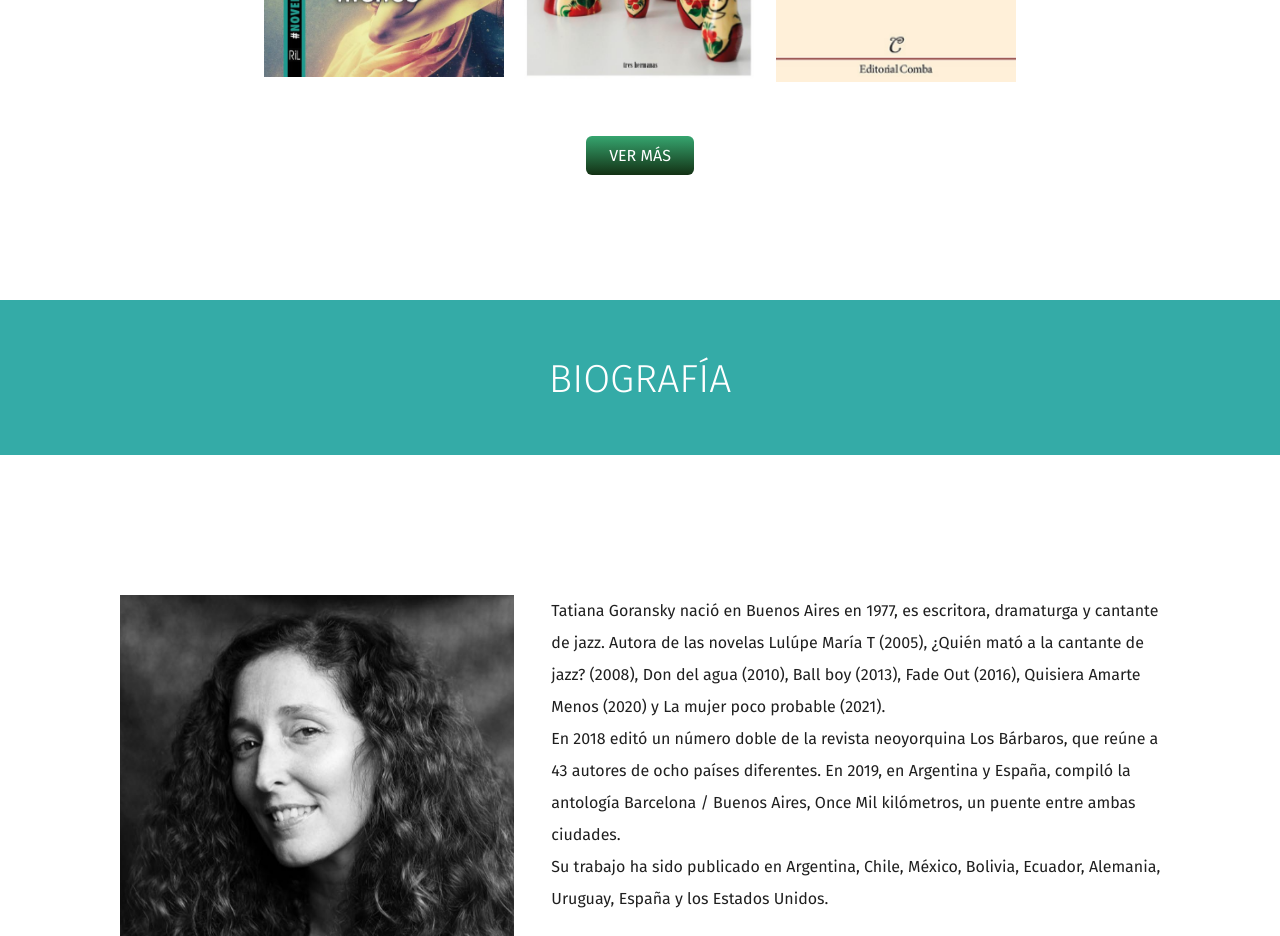
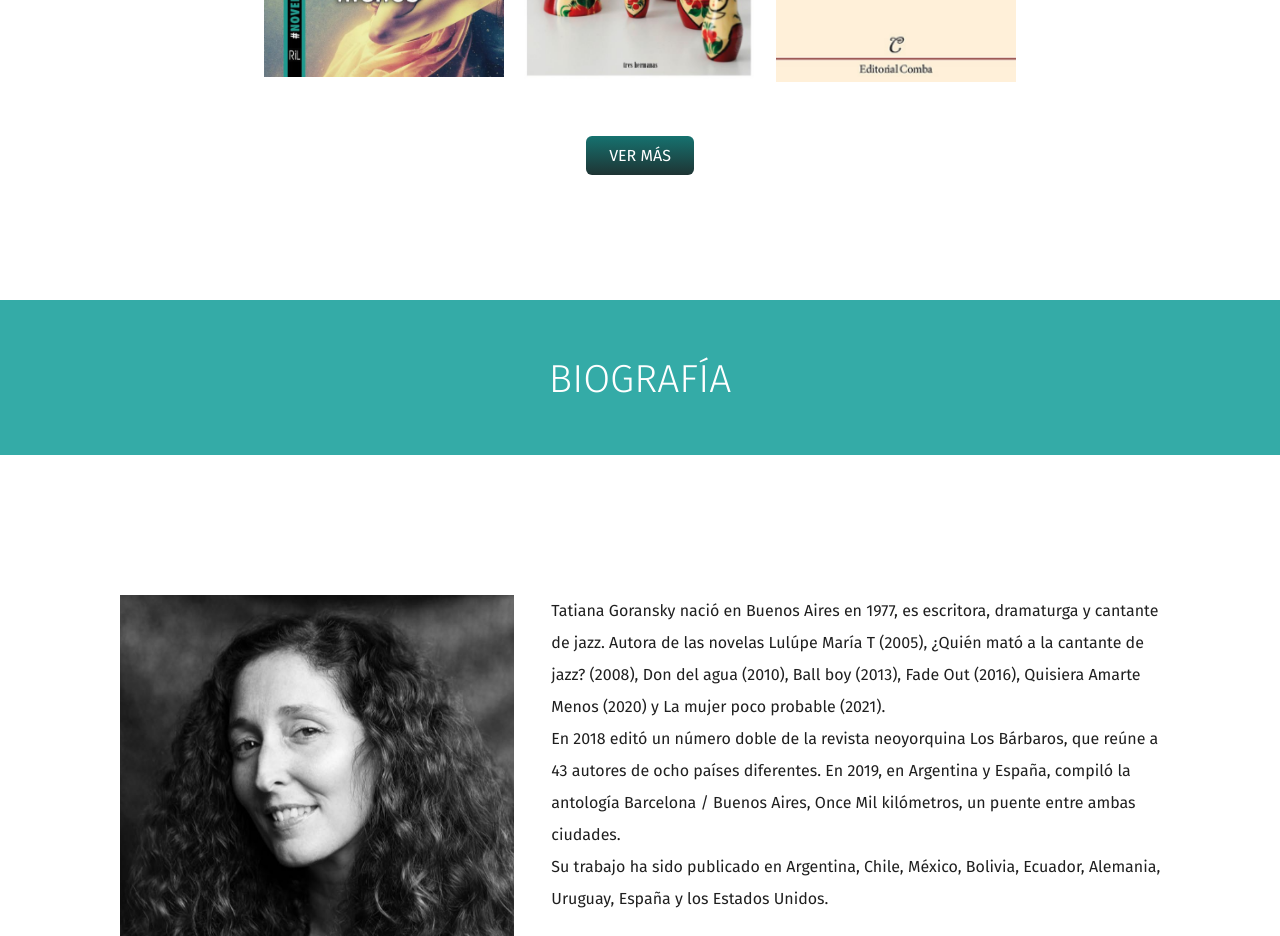
Before and after one commit to pacodinucci/tatiana, a React (Vite) app: page / in a window 1280 px wide. Shown: the part 1300-2236 px from the top of the page. Built offline with nearby package versions, Linux system fonts and the light colour scheme; a web font is replaced by a local one.

Commit message:
color btn

```diff
--- a/src/styles/Home.module.css
+++ b/src/styles/Home.module.css
@@ -127,7 +127,7 @@ html{
 }
 
 .vermasbtn{
-    background: linear-gradient(180deg, #36a56f 0%, #133114 100%);
+    background: linear-gradient(180deg, #16726F 0%, #1E3434 100%);
     padding: 1.2vh 1.8vw;
     border-radius: 6px;
 }
```
